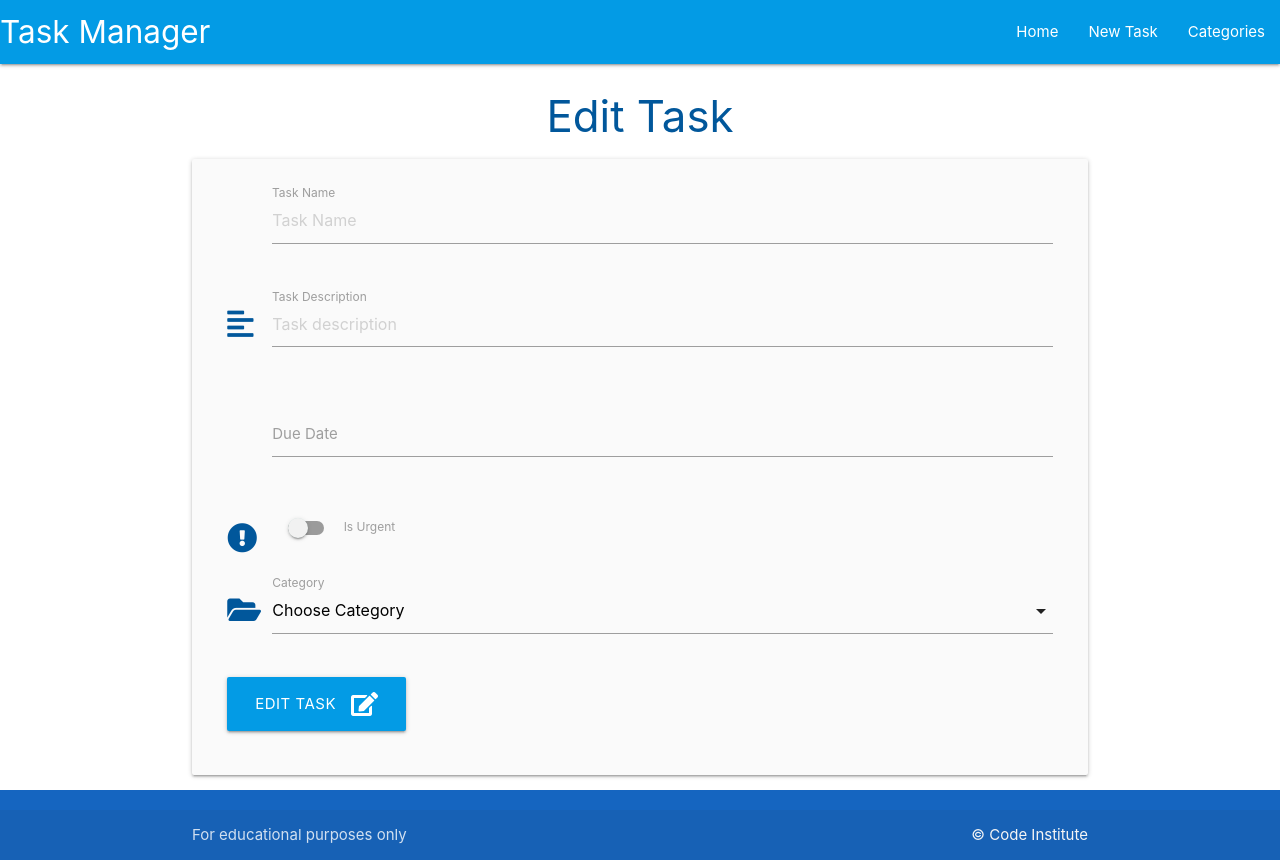
After one commit to dnlbowers/task-manager, a Flask app: template taskmanager/templates/edit_task.html in a window 1280 px wide. The commit adds this page. Run offline with Flask 2, Linux system fonts and the light colour scheme; the template is opened without the code that fills it, so the values that code supplies are empty.

Commit message:
Add edit task functionality£

```diff
--- a/taskmanager/templates/categories.html
+++ b/taskmanager/templates/categories.html
@@ -19,7 +19,6 @@
             </div>
             <div class="card-action">
                 <a href="{{ url_for('edit_category', category_id=category.id) }}" class="btn green accent-4">Edit</a>
-
                 <!-- Modal Trigger -->
                 <a class="btn red modal-trigger" href="#modal-{{ category.id }}">Delete</a>
 
--- /dev/null
+++ b/taskmanager/templates/edit_task.html
@@ -0,0 +1,81 @@
+{% extends "base.html" %}
+{% block content %}
+<h3 class="light-blue-text text-darken-4 center-align">Edit Task</h3>
+<div class="row card-panel grey lighten-5">
+    <form class="col s12" method="POST" action="{{ url_for('edit_task', task_id=task.id) }}">
+        <!-- Task name -->
+        <div class="row">
+            <div class="input-field col s12">
+                <i class="fas fa-pecil-alt prefix light-blue-text text-darken-4"></i>
+                <input placeholder="Task Name" id="task_name" name="task_name" value="{{ task.task_name}}" minlength="3" maxlength="50" type="text"
+                    class="validate" required>
+                <label for="task_name">Task Name</label>
+            </div>
+        </div>
+        <!-- Task description -->
+        <div class="row">
+            <div class="input-field col s12">
+                <i class="fas fa-align-left prefix light-blue-text text-darken-4"></i>
+                <textarea placeholder="Task description" id="task_description" name="task_description" minlength="3"
+                    maxlength="200" type="text" class="materialize-textarea validate" required>
+                    {{- task.task_description -}}
+                </textarea>
+                <label for="task_description">Task Description</label>
+            </div>
+        </div>
+        <!-- Due Date -->
+        <div class="row">
+            <div class="input-field col s12">
+                <i class="fas fa-calender prefix light-blue-text text-darken-4"></i>
+                <input id="due_date" name="due_date" type="text" value="{{ task.due_date.strftime( '%d %B, %Y') }}" class="datepicker validate" required>
+                <label for="due_date">Due Date</label>
+            </div>
+        </div>
+        <!-- is urgent -->
+        <div class="row">
+            <div class="input-field col s12">
+                <div class="switch">
+                    <i class="fas fa-exclamation-circle prefix light-blue-text text-darken-4"></i>
+                    <label for="is_urgent">
+                        {% if task.is_urgent == True %}
+                            <input id="is_urgent" name="is_urgent" type="checkbox" checked>
+                        {% else %}
+                            <input id="is_urgent" name="is_urgent" type="checkbox">
+                        {% endif %}
+                        <span class="lever"></span>
+                        Is Urgent
+                    </label>
+                </div>
+            </div>
+        </div>
+        <!-- category id -->
+        <div class="row">
+            <div class="input-field col s12">
+                <i class="fas fa-folder-open prefix light-blue-text text-darken-4"></i>
+                <select id="category_id" name="category_id" class="validate" required>
+                    <option value="" disabled>Choose Category</option>
+                    {% for category in categories %}
+                    {% if category == task.category %}
+                        <option value="{{ category.id }}" selected>{{ category.category_name }}</option>
+                    {% else %}
+                        <option value="{{ category.id }}">{{ category.category_name }}</option>
+                    {% endif %}
+                    {% endfor %}
+                </select>
+                <label for="category_id">Category</label>
+            </div>
+        </div>
+        <!-- Submit button -->
+        <div class="row">
+            <div class="col s12 center-aligned">
+                <button type="submit" class="btn-large light-blue darken-1">
+                    Edit Task <i class="fas fa-edit right"></i>
+                </button>
+            </div>
+
+        </div>
+
+    </form>
+</div>
+
+{% endblock %}
--- a/taskmanager/templates/tasks.html
+++ b/taskmanager/templates/tasks.html
@@ -24,6 +24,9 @@
         <div class="collapsible-body">
             <strong> {{ task.category }}</strong>
             <p> {{ task.task_description }}</p>
+            <p>
+                <a href="{{ url_for('edit_task', task_id=task.id) }}" class="btn green accent-4">Edit</a>
+            </p>
         </div>
     </li>
     {% endfor %}
```
Also changed, not shown: taskmanager/routes.py (+16 -0 lines).
